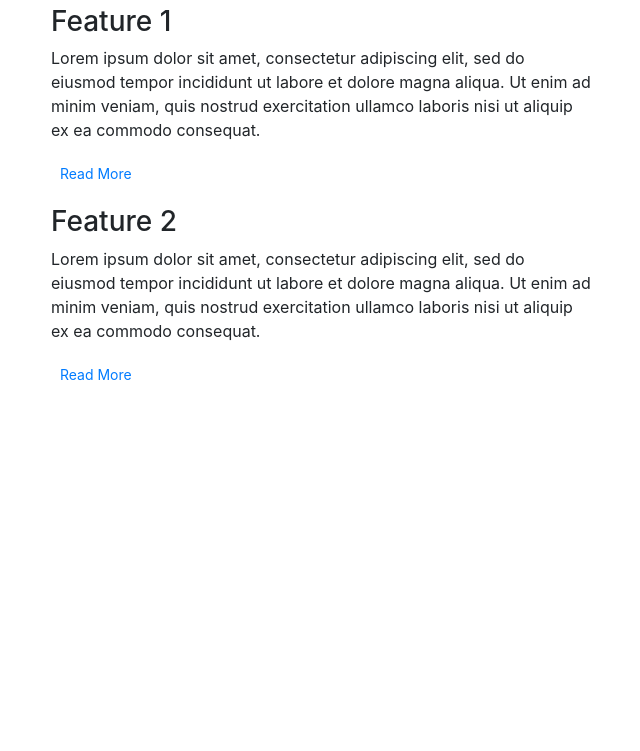
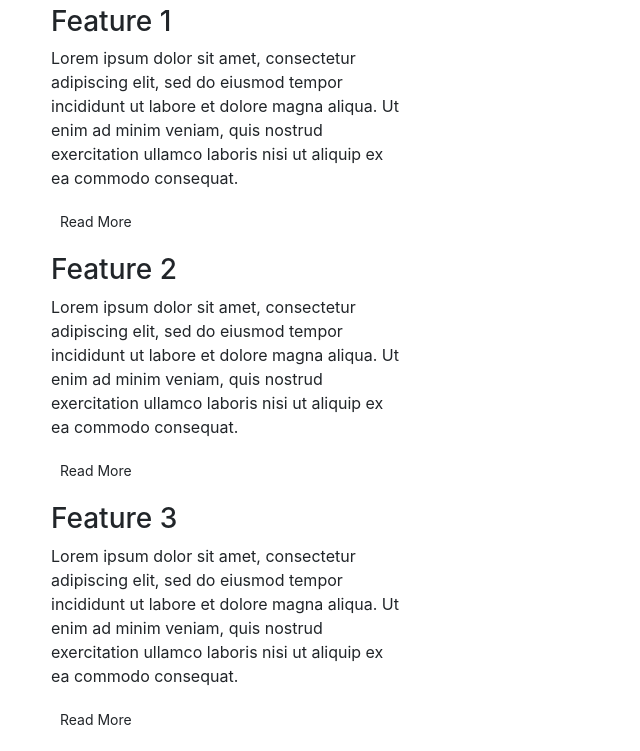
Before and after one commit to jtyler4699/my-full-template, a plain HTML site: page index.html in a window 1280 px wide. Shown: the part 464-1215 px from the top of the page, without its empty margins (34-674 px from the left). Before the commit the page ends 870 px from the top, so only its background shows below. Drawn offline with nearby package versions, Linux system fonts and the light colour scheme.

Commit message:
updated index.html

```diff
--- a/index.html
+++ b/index.html
@@ -5,8 +5,8 @@
     <meta charset="utf-8">
     <meta name="viewport" content="width=device-width, initial-scale=1.0">
     <title>Whiskey Drop | Taste a new whiskey every month</title>
-    <link rel="stylesheet" href="https://maxcdn.bootstrapcdn.com/bootstrap/4.1.3/css/bootstrap.min.css">
-</head>
+    <link rel="stylesheet" href="https://stackpath.bootstrapcdn.com/bootstrap/4.4.1/css/bootstrap.min.css" integrity="sha384-Vkoo8x4CGsO3+Hhxv8T/Q5PaXtkKtu6ug5TOeNV6gBiFeWPGFN9MuhOf23Q9Ifjh" crossorigin="anonymous">
+    </head>
 
 <body>
     <article class="container">
@@ -57,7 +57,7 @@
          </div>
         </div>
         <div class="row">
-        <div class="col-12 col-md-6">
+        <div class="col-12 col-md-6 col-lg-4">
             <div class="feature">
                 <h3>Feature 1</h3>
                 <p>Lorem ipsum dolor sit amet, consectetur adipiscing elit, sed do eiusmod tempor incididunt ut labore et dolore magna aliqua. Ut enim ad minim veniam, quis nostrud exercitation ullamco laboris nisi ut aliquip ex ea commodo consequat.</p>
@@ -65,14 +65,14 @@
             </div>
             </div>
             <div class="feature">
-            <div class="col-12 col-md-6">
+            <div class="col-12 col-md-6 col-lg-4">
                 <h3>Feature 2</h3>
                 <p>Lorem ipsum dolor sit amet, consectetur adipiscing elit, sed do eiusmod tempor incididunt ut labore et dolore magna aliqua. Ut enim ad minim veniam, quis nostrud exercitation ullamco laboris nisi ut aliquip ex ea commodo consequat.</p>
                 <p><a class="btn btn-sm btn-default" href="">Read More</a></p>
             </div>
             </div>
             <div class="feature">
-            <div class="col-12 d-md-none">
+            <div class="col-12 d-md-none d-lg-block col-lg-4">
                 <h3>Feature 3</h3>
                 <p>Lorem ipsum dolor sit amet, consectetur adipiscing elit, sed do eiusmod tempor incididunt ut labore et dolore magna aliqua. Ut enim ad minim veniam, quis nostrud exercitation ullamco laboris nisi ut aliquip ex ea commodo consequat.</p>
                 <p><a class="btn btn-sm btn-default" href="">Read More</a></p>
@@ -82,6 +82,9 @@
         </section>
         <!-- /.features -->
     </article>
+    <script src="https://code.jquery.com/jquery-3.4.1.slim.min.js" integrity="sha384-J6qa4849blE2+poT4WnyKhv5vZF5SrPo0iEjwBvKU7imGFAV0wwj1yYfoRSJoZ+n" crossorigin="anonymous"></script>
+<script src="https://cdn.jsdelivr.net/npm/popper.js@1.16.0/dist/umd/popper.min.js" integrity="sha384-Q6E9RHvbIyZFJoft+2mJbHaEWldlvI9IOYy5n3zV9zzTtmI3UksdQRVvoxMfooAo" crossorigin="anonymous"></script>
+<script src="https://stackpath.bootstrapcdn.com/bootstrap/4.4.1/js/bootstrap.min.js" integrity="sha384-wfSDF2E50Y2D1uUdj0O3uMBJnjuUD4Ih7YwaYd1iqfktj0Uod8GCExl3Og8ifwB6" crossorigin="anonymous"></script>
 </body>
 
 </html>
```
